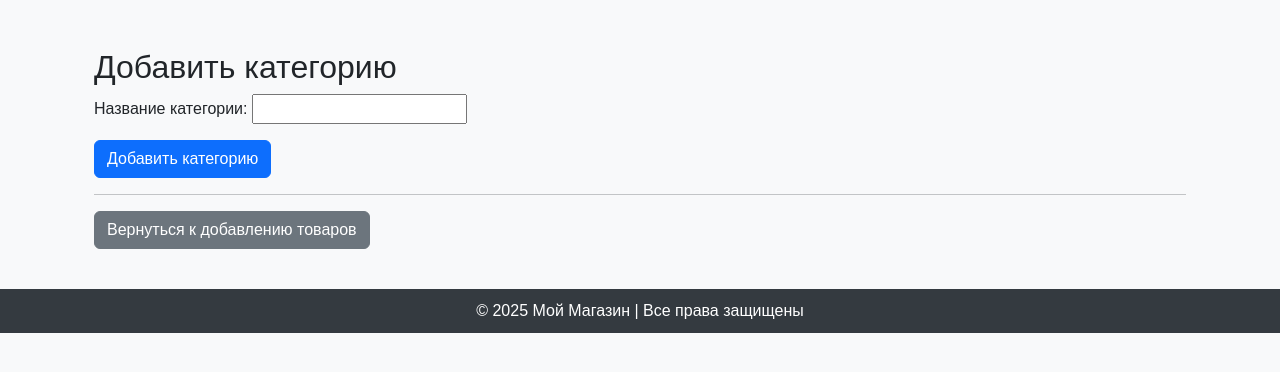
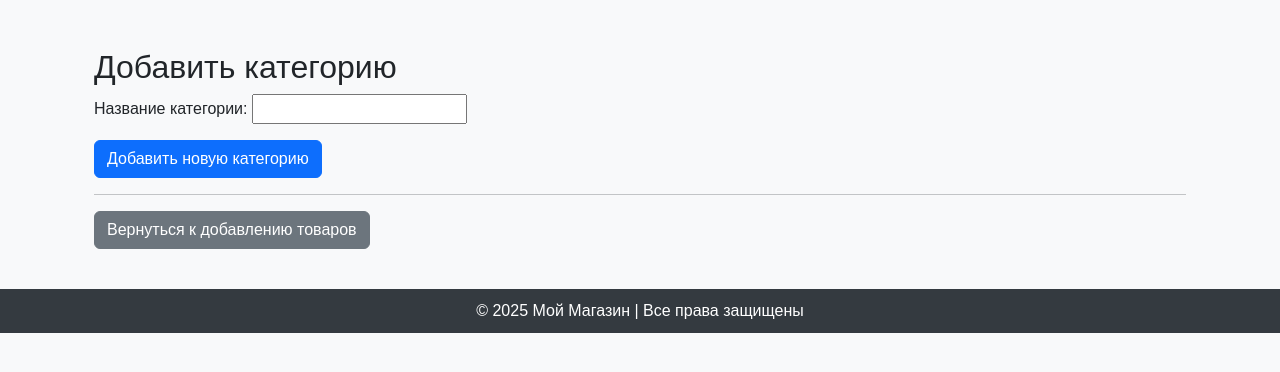
Before and after one commit to olinys/diplom, a Django app: page /accounts/add_category/ in a window 1280 px wide. Shown: the part 103-475 px from the top of the page. Run offline with Django 4.2, Linux system fonts and the light colour scheme; a user stored in the database is signed in; data comes from the database, SQL or seed files in the repository.

Commit message:
Добавить новую категорию

```diff
--- a/templates/accounts/add_category.html
+++ b/templates/accounts/add_category.html
@@ -7,7 +7,7 @@
     <form method="POST">
         {% csrf_token %}
         {{ category_form.as_p }}
-        <button type="submit" class="btn btn-primary">Добавить категорию</button>
+        <button type="submit" class="btn btn-primary">Добавить новую категорию</button>
     </form>
 
     <hr>
```
